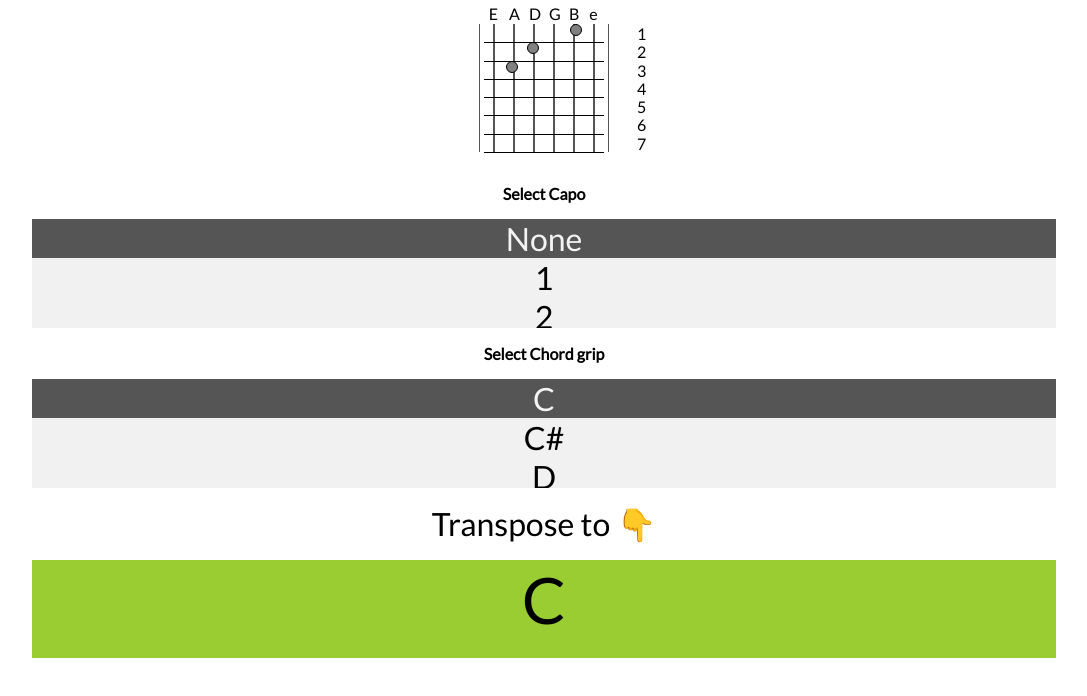
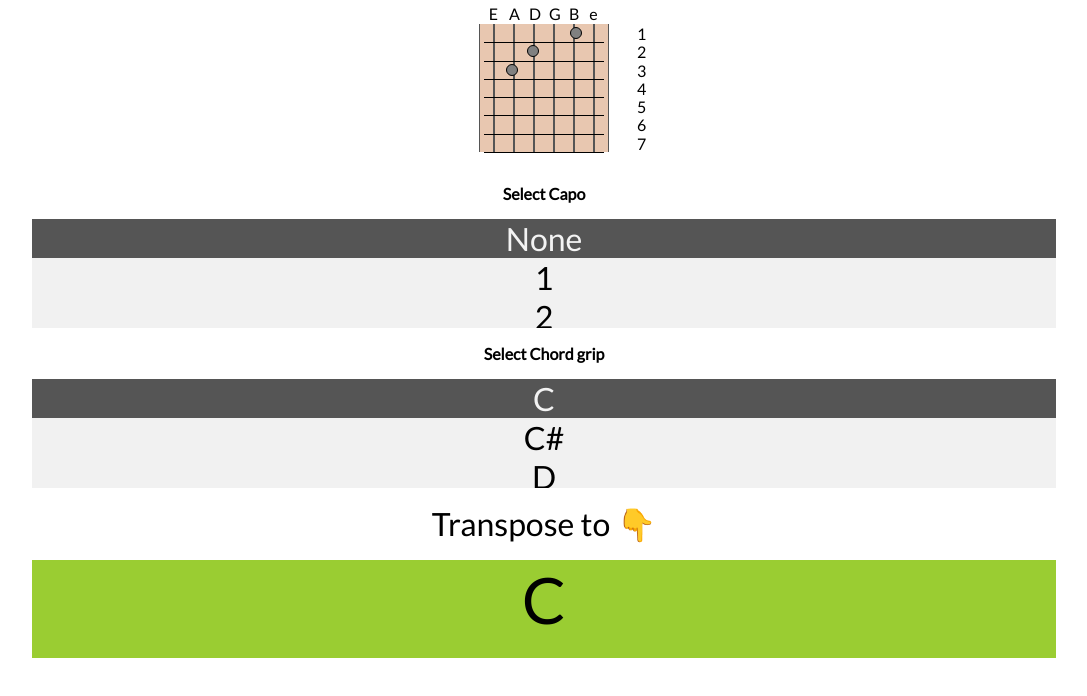
Before and after one commit to thedann/capo-transposer, a React (Create React App) app: page / in a window 1280 px wide. Shown: the top 696 px of the page, without its empty margins (96-1183 px from the left). Built offline with nearby package versions, Linux system fonts and the light colour scheme.

Commit message:
some more styling on the neck

```diff
--- a/src/Components/GuitarFret.tsx
+++ b/src/Components/GuitarFret.tsx
@@ -21,9 +21,10 @@ const StyledFret = styled.div<{ capoOn?: boolean }>`
   display: flex;
   flex-direction: row;
   justify-content: space-between;
+  align-items: center;
 
   position: relative;
-  z-index: 1;
+  z-index: 2;
 `;
 
 const StyledNumber = styled.p`
@@ -40,6 +41,7 @@ const StyledDot = styled.div<{ shouldBeVisible: number | null }>`
   background: grey;
   width: 10px;
   height: 10px;
+  z-index: 2;
   visibility: ${({ shouldBeVisible: toBePlayedAt }) =>
     toBePlayedAt ? 'visible' : 'hidden'};
 `;
--- a/src/Components/GuitarNeck.tsx
+++ b/src/Components/GuitarNeck.tsx
@@ -23,6 +23,7 @@ const Neck = styled.div`
   position: relative;
   border-left: 1px solid ${Color.DarkGrey};
   border-right: 1px solid ${Color.DarkGrey};
+  background: ${Color.Wood};
 `;
 
 const StringContainer = styled.div`
@@ -32,7 +33,6 @@ const StringContainer = styled.div`
   display: flex;
   justify-content: space-between;
   flex-direction: row;
-  z-index: -10;
   left: 10%;
 `;
 
--- a/src/Components/GuitarString.tsx
+++ b/src/Components/GuitarString.tsx
@@ -9,6 +9,7 @@ const StyledGuitarString = styled.div`
   display: flex;
   justify-content: space-between;
   position: relative;
+  z-index: 1;
 `;
 
 const StyledGuitarStringName = styled.div`
--- a/src/Helpers/Colors.ts
+++ b/src/Helpers/Colors.ts
@@ -4,7 +4,8 @@ const Color = {
   Blue: '#5257f4',
   Grey: '#888',
   DarkGrey: '#555',
-  LightGrey: '#f1f1f1'
+  LightGrey: '#f1f1f1',
+  Wood: '#e8c7b0'
 };
 
 export default Color;
```
